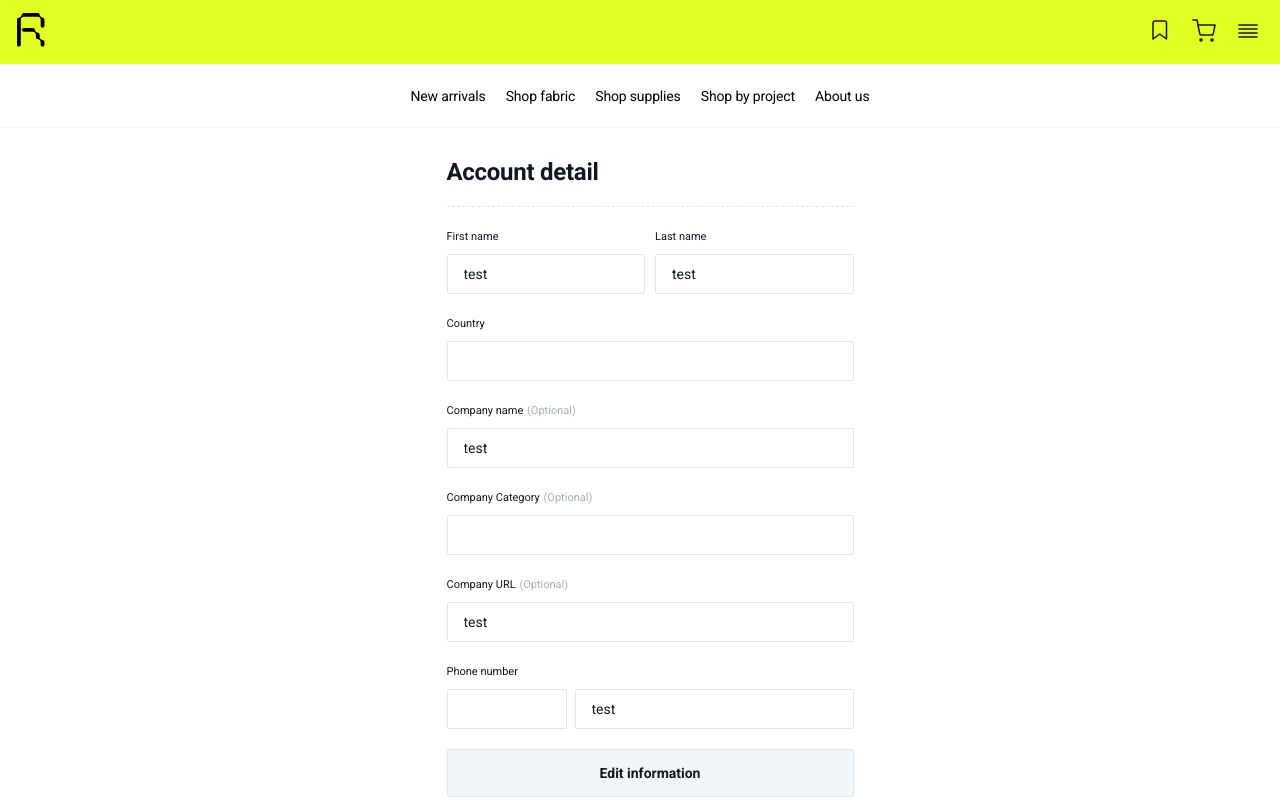
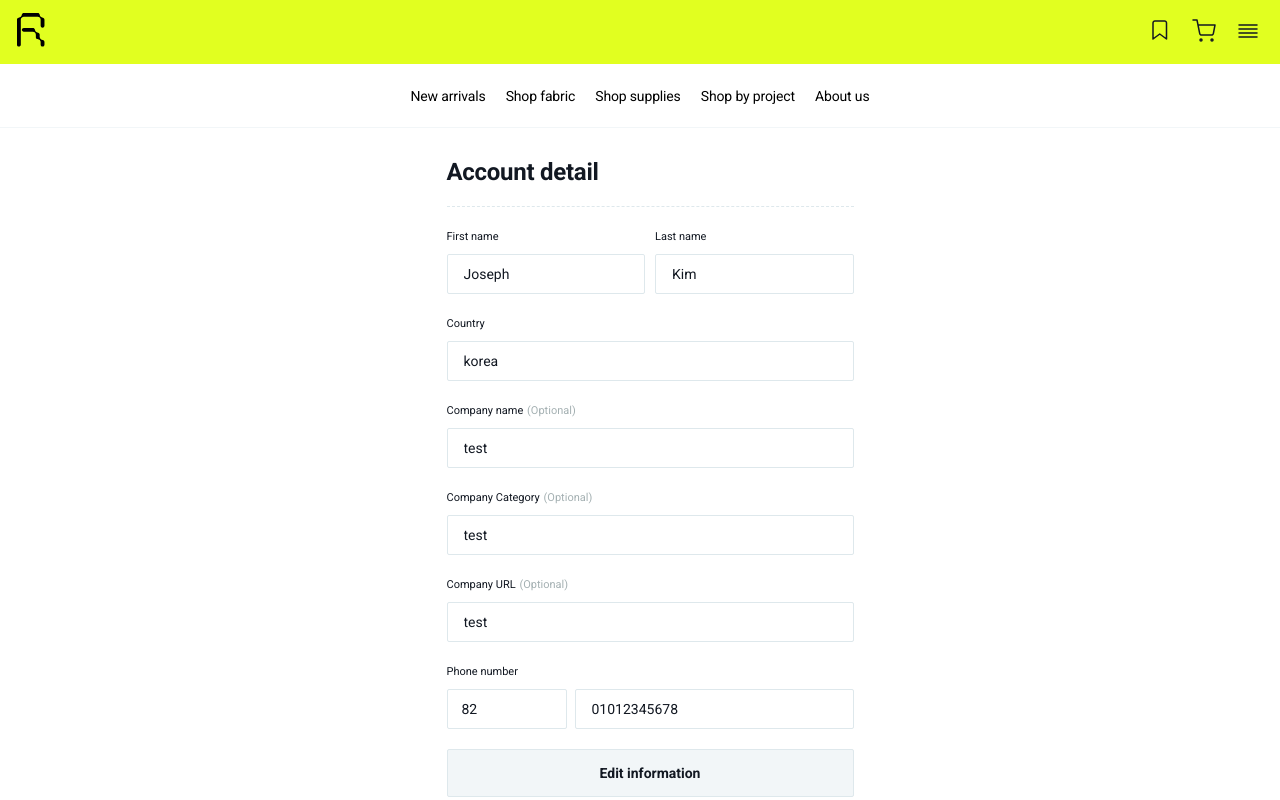
Before and after one commit to joseph-wee/repunch-web-public, a Next.js app: page /account_detail in a window 1280 px wide. Shown: the top 800 px of the page. Built offline with nearby package versions, Linux system fonts and the light colour scheme.

Commit message:
design&feat: 셀렉트 박스 구현

```diff
--- a/pages/account_detail.tsx
+++ b/pages/account_detail.tsx
@@ -211,7 +211,7 @@ const useAccount_detail = () => {
             <Input
               type="text"
               onChange={(e) => setFirstName(e.target.value)}
-              value="test"
+              value="Joseph"
               disabled
             />
           </InputContainer>
@@ -220,14 +220,14 @@ const useAccount_detail = () => {
             <Input
               type="text"
               onChange={(e) => setLastName(e.target.value)}
-              value="test"
+              value="Kim"
               disabled
             />
           </InputContainer>
         </Wrapper>
         <InputContainer>
           <InputTitle>Country</InputTitle>
-          <SelectBoxTemporary />
+          <Input type="text" value="korea" disabled />
         </InputContainer>
         <InputContainer>
           <InputTitle>Company name</InputTitle>
@@ -242,7 +242,7 @@ const useAccount_detail = () => {
         <InputContainer>
           <InputTitle>Company Category</InputTitle>
           <InputOptionalText>(Optional)</InputOptionalText>
-          <SelectBoxTemporary />
+          <Input type="text" value="test" disabled />
         </InputContainer>
         <InputContainer>
           <InputTitle>Company URL</InputTitle>
@@ -257,10 +257,12 @@ const useAccount_detail = () => {
         <InputContainer>
           <InputTitle>Phone number</InputTitle>
           <Wrapper>
-            <SelectBoxCountryCodeNumTemporary />
+            <SelectBoxCountryCodeNumTemporary>
+              82
+            </SelectBoxCountryCodeNumTemporary>
             <Input
               type="text"
-              value="test"
+              value="01012345678"
               onChange={(e) => inputHandlerOnlyNumber(e)}
               disabled
             />
@@ -320,6 +322,8 @@ const useAccount_detail = () => {
 };
 
 const SelectBoxTemporary = styled.div`
+  display: flex;
+  align-items: center;
   width: 100%;
   height: 40px;
   border: 1px solid #dee8ec;
@@ -328,6 +332,9 @@ const SelectBoxTemporary = styled.div`
 `;
 
 const SelectBoxCountryCodeNumTemporary = styled.div`
+  display: flex;
+  align-items: center;
+  padding-left: 14px;
   margin-right: 8px;
   box-sizing: border-box;
   width: 120px;
@@ -339,7 +346,10 @@ const SelectBoxCountryCodeNumTemporary = styled.div`
     margin-right: 8.5px;
     width: 77px;
     flex: 0 0 77px;
-  } ;
+  }
+  font-size: 14px;
+  font-weight: 400;
+  color: #121822;
 `;
 
 const Container = styled.div`
```
